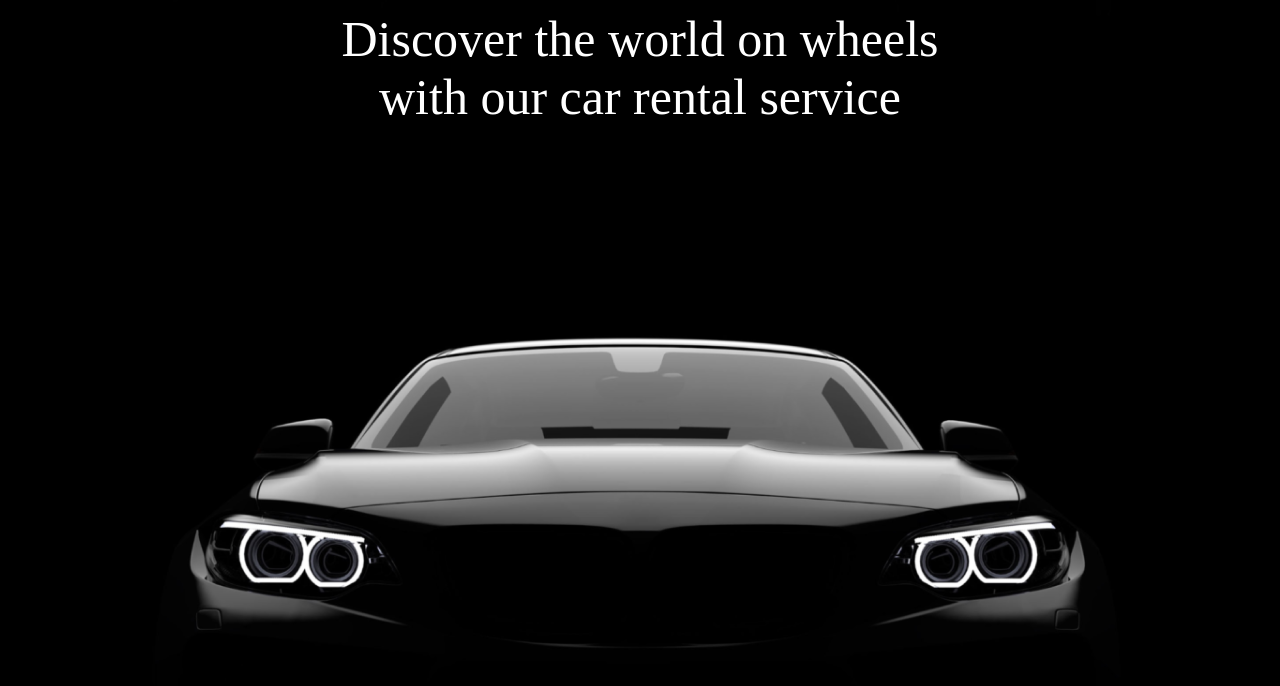
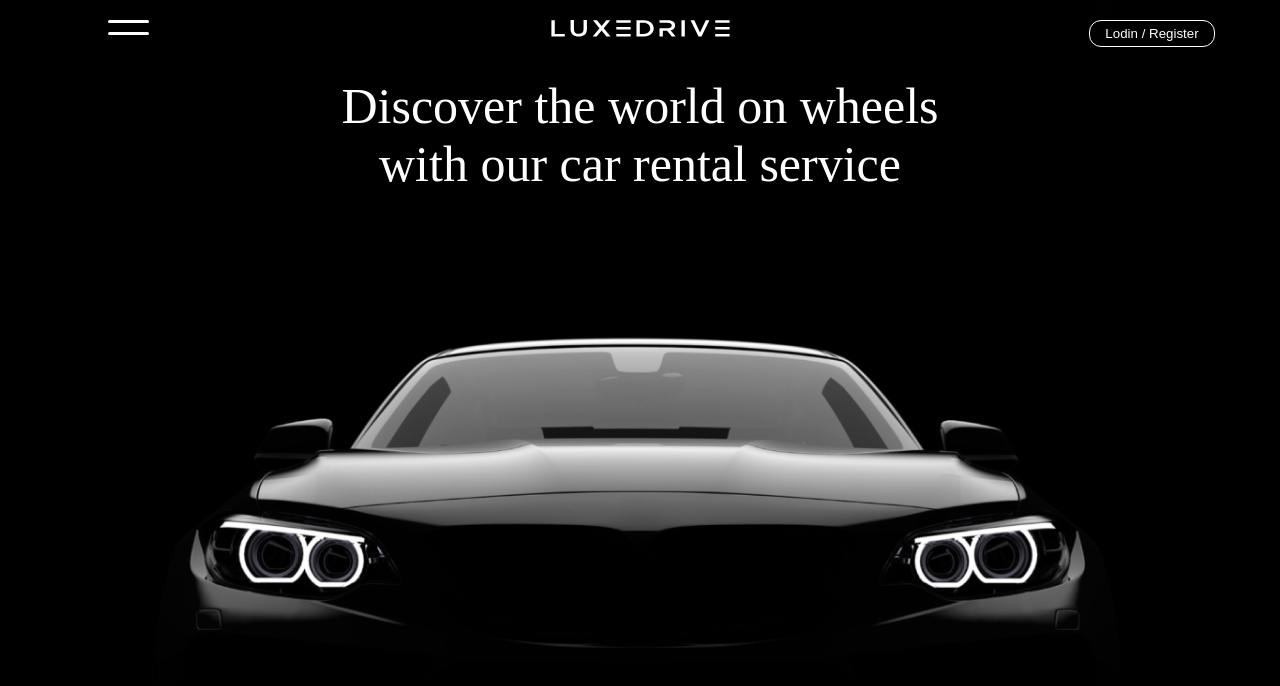
Before and after one commit to Safaa-source/car_rental, a plain HTML site: page index.html in a window 1280 px wide. Drawn offline with Linux system fonts and the light colour scheme.

Commit message:
:chore: first division of homre section

```diff
--- a/index.html
+++ b/index.html
@@ -9,6 +9,31 @@
 <body>
     <section id="home-section">
         <div class="home-container">
+            <div class="header">
+                <div class="header-content header-content-1">
+                    <svg width="41" height="15" viewBox="0 0 41 15" fill="none" xmlns="http://www.w3.org/2000/svg">
+                        <line x1="1.5" y1="1.5" x2="39.5" y2="1.5" stroke="white" stroke-width="3" stroke-linecap="round"/>
+                        <line x1="1.5" y1="13.5" x2="39.5" y2="13.5" stroke="white" stroke-width="3" stroke-linecap="round"/>
+                        </svg>
+                </div>
+                <div class="header-content header-content-2">
+                    <svg width="179" height="17" viewBox="0 0 179 17" fill="none" xmlns="http://www.w3.org/2000/svg">
+                        <path d="M0.415466 16.4882H13.8075V13.8962H3.77547V0.264244H0.415466V16.4882Z" fill="white"/>
+                        <path d="M27.699 16.4882C30.219 16.4882 32.211 15.8882 33.675 14.6642C35.139 13.4642 35.883 11.6402 35.907 9.21624V0.000244141H32.547V9.33624C32.547 10.8482 32.115 11.9762 31.275 12.7202C30.435 13.4882 29.259 13.8722 27.747 13.8722C26.235 13.8722 25.059 13.4642 24.195 12.6722C23.355 11.9042 22.923 10.7522 22.923 9.24024V0.000244141H19.563V9.33624C19.587 11.7122 20.307 13.4882 21.771 14.6882C23.211 15.8882 25.179 16.4882 27.699 16.4882Z" fill="white"/>
+                        <path d="M41.6636 16.4882H45.6236L50.5676 10.4642L55.4636 16.4882H59.5436L52.7276 8.18424L59.2556 0.264244H55.2956L50.6396 5.95224L46.0076 0.264244H41.9276L48.5036 8.23224L41.6636 16.4882Z" fill="white"/>
+                        <path d="M65.3111 13.9442V16.4882H79.7111V13.9442H65.3111ZM65.3111 7.03224V9.57624H79.7111V7.03224H65.3111ZM65.3111 0.264244V2.80824H79.7111V0.264244H65.3111Z" fill="white"/>
+                        <path d="M85.4664 16.4882H92.5944C94.6104 16.4642 96.3624 16.1042 97.8984 15.4082C99.4104 14.6882 100.586 13.7282 101.45 12.5042C102.29 11.2802 102.722 9.91224 102.746 8.37624V8.32825C102.722 6.79224 102.29 5.40025 101.45 4.20024C100.586 3.00024 99.4104 2.04024 97.8984 1.32024C96.3624 0.624245 94.6104 0.264244 92.5944 0.264244H85.4664V16.4882ZM88.8264 13.8962V2.85624H92.5944C94.6104 2.88024 96.2184 3.40824 97.4184 4.41624C98.5944 5.42424 99.1944 6.74424 99.2184 8.37624V8.42424C99.1944 10.0322 98.5944 11.3522 97.4184 12.3362C96.2184 13.3442 94.6104 13.8722 92.5944 13.8962H88.8264Z" fill="white"/>
+                        <path d="M116.761 8.30424H108.505V16.4882H111.865V10.8242H116.065L120.769 16.4882H124.705L119.569 10.3442C120.913 10.0322 122.017 9.45624 122.833 8.64024C123.673 7.82424 124.081 6.88825 124.105 5.54424V5.25624C124.105 4.56025 123.985 4.00824 123.697 3.43224C123.433 2.83224 123.049 2.32824 122.521 1.87224C121.921 1.36824 121.153 0.960245 120.217 0.672244C119.281 0.408245 118.225 0.264244 117.025 0.264244H108.505V2.85624H116.737C117.985 2.85624 118.969 3.07224 119.665 3.55224C120.337 4.00824 120.697 4.56024 120.697 5.42424V5.71224C120.697 6.55224 120.337 7.08024 119.641 7.56024C118.945 8.04024 117.985 8.30424 116.761 8.30424Z" fill="white"/>
+                        <path d="M130.465 16.4882H133.825V0.264244H130.465V16.4882Z" fill="white"/>
+                        <path d="M147.525 16.4882H150.477L158.421 0.144244H154.773L149.037 12.3842L143.277 0.144244H139.581L147.525 16.4882Z" fill="white"/>
+                        <path d="M164.189 13.9442V16.4882H178.589V13.9442H164.189ZM164.189 7.03224V9.57624H178.589V7.03224H164.189ZM164.189 0.264244V2.80824H178.589V0.264244H164.189Z" fill="white"/>
+                        </svg>
+
+                </div>
+                <div class="header-content header-content-3">
+                    <button>Lodin / Register</button>
+                </div>
+            </div>
             <p>Discover the  world on wheels <br> with our car rental service</p>
         </div>
     </section>
--- a/style.css
+++ b/style.css
@@ -14,3 +14,27 @@
     font-size: 50px;
     font-weight: 548;
 }
+.header{
+    display: flex;
+    padding: 20px 0px;
+}
+.header-content{
+    display: flex;
+    justify-content: center;
+}
+.header-content-1{
+    width: 20%;
+}
+.header-content-2{
+    width: 60%;
+}
+.header-content-3{
+    width: 20%;
+}
+.header-content-3 button{
+    background-color: black;
+    color: #ffffff;
+    border: .5px solid white;
+    padding: 5px 15px;
+    border-radius: 12px;
+}
```
